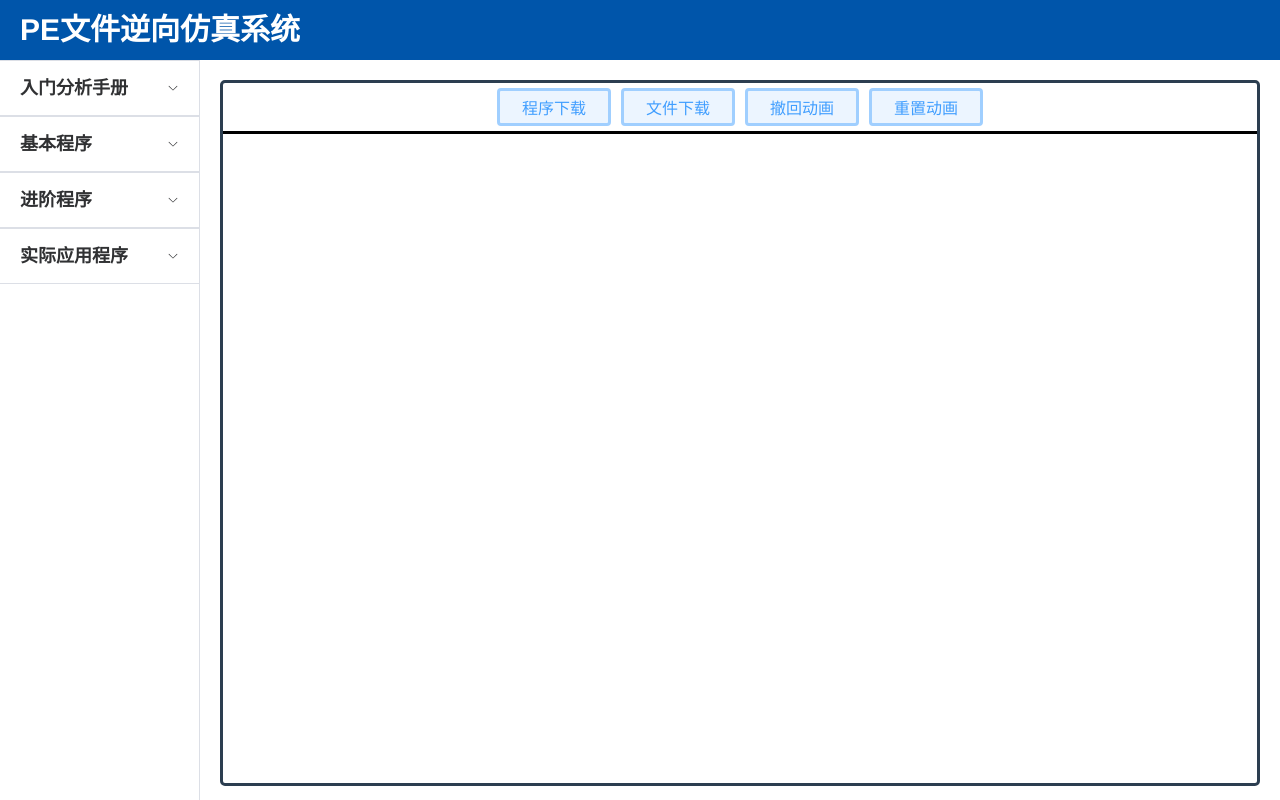
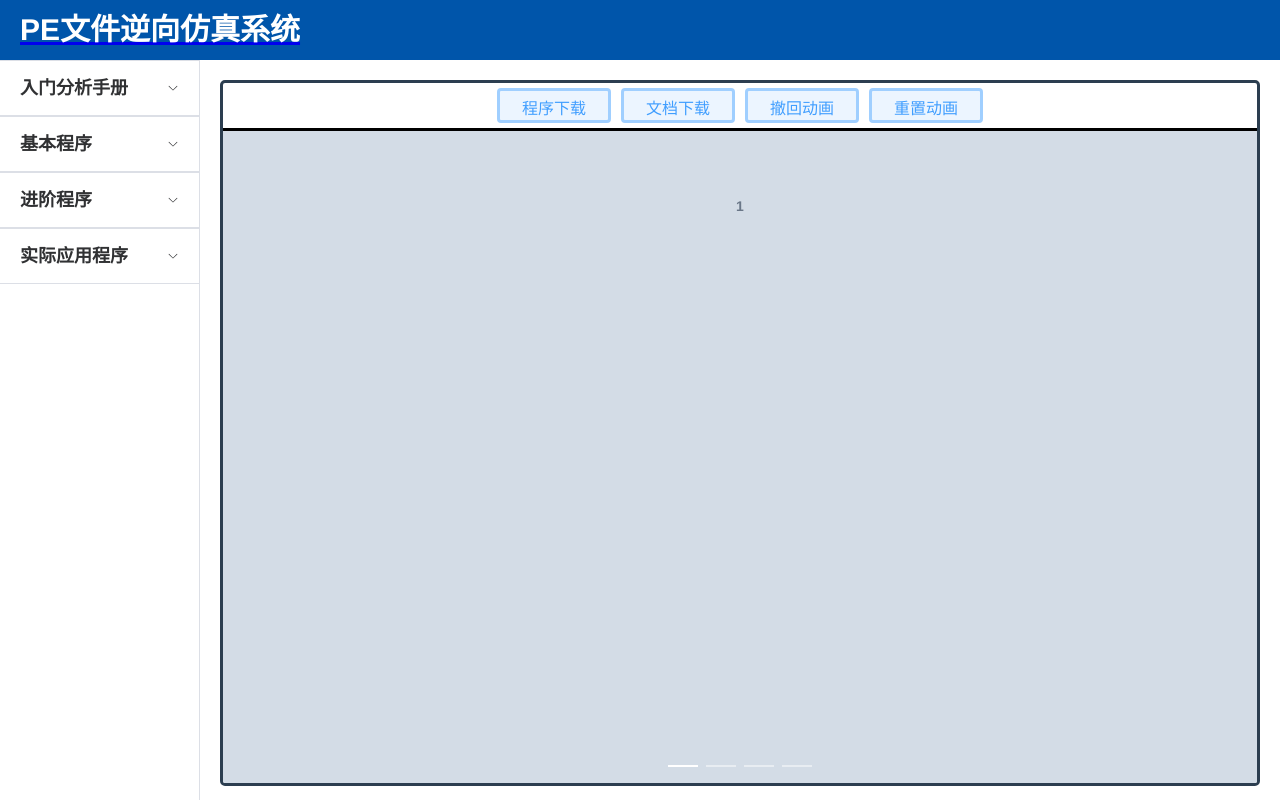
Before and after one commit to ShineYun/pe-static-analysis, a Vue app: page /example in a window 1280 px wide. Built offline with nearby package versions, Linux system fonts and the light colour scheme.

Commit message:
前端补充

```diff
--- a/src/App.vue
+++ b/src/App.vue
@@ -5,7 +5,7 @@
       <SideBar/>
     </div>
     <div id="info-view">
-      <index></index>
+      <router-view></router-view>
     </div>
   </div>
 </template>
@@ -13,11 +13,9 @@
 <script>
 import HeaderBar from "@/components/HeaderBar";
 import SideBar from "@/components/SideBar";
-import Index from "@/components/Index";
 export default {
   name: 'App',
   components: {
-    Index,
     HeaderBar,
     SideBar
   },
@@ -81,6 +79,8 @@ export default {
   border-radius: 5px;
   //overflow-y: scroll;
   overflow-x: hidden;
+  display: flex;
+  flex-direction: column;
 }
 
 </style>
--- a/src/components/HeaderBar.vue
+++ b/src/components/HeaderBar.vue
@@ -1,8 +1,10 @@
 <template>
   <div id="header-1-level">
-    <div id="header-title">
-      PE文件逆向仿真系统
-    </div>
+    <router-link to="/">
+      <div id="header-title">
+        PE文件逆向仿真系统
+      </div>
+    </router-link>
   </div>
 </template>
 
--- /dev/null
+++ b/src/router/index.js
@@ -0,0 +1,28 @@
+import { createWebHistory, createRouter } from "vue-router";
+import Index from "@/views/Index.vue";
+import Doc from "@/views/Doc.vue";
+import Example from "@/views/Example.vue"
+const routes = [
+    {
+        path: "/",
+        name: "Index",
+        component: Index,
+    },
+    {
+        path: "/doc",
+        name: "Doc",
+        component: Doc,
+    },
+    {
+        path: "/example",
+        name: "Example",
+        component: Example,
+    }
+];
+
+const router = createRouter({
+    history: createWebHistory(),
+    routes,
+});
+
+export default router;
--- /dev/null
+++ b/src/views/Doc.vue
@@ -0,0 +1,13 @@
+<template>
+  <h1>文档显示界面</h1>
+</template>
+
+<script>
+export default {
+  name: "Doc"
+}
+</script>
+
+<style scoped>
+
+</style>
--- /dev/null
+++ b/src/views/Example.vue
@@ -0,0 +1,73 @@
+<template>
+  <div id="button-group">
+    <div class="button-item">程序下载</div>
+    <div class="button-item">文档下载</div>
+    <div class="button-item">撤回动画</div>
+    <div class="button-item">重置动画</div>
+  </div>
+  <div class="block">
+    <el-carousel id="example-carousel" trigger="click" height="100%" :autoplay=false :loop=false>
+      <el-carousel-item v-for="item in 4" :key="item">
+        <h3 class="small">{{ item }}</h3>
+      </el-carousel-item>
+    </el-carousel>
+  </div>
+</template>
+
+<script>
+export default {
+}
+</script>
+
+<style lang="less">
+#button-group{
+  display: flex;
+  justify-content: center;
+  align-content: center;
+  padding: 5px;
+  border-bottom: black solid;
+  height: 35px;
+}
+.button-item{
+  background: #ecf5ff;
+  color: #409eff;
+  border: #a0cfff solid;
+  border-radius: 4px;
+  padding: 4px;
+  width: 100px;
+  &:hover{
+    background: #409eff;
+    color: #ffffff;
+    border: #409eff solid;
+  }
+}
+.button-item + .button-item{
+  margin-left: 10px;
+}
+.el-carousel__item h3 {
+  color: #475669;
+  font-size: 14px;
+  opacity: 0.75;
+  line-height: 150px;
+  margin: 0;
+  text-align: center;
+}
+
+.el-carousel__item:nth-child(2n) {
+  background-color: #99a9bf;
+}
+
+.el-carousel__item:nth-child(2n + 1) {
+  background-color: #d3dce6;
+}
+.block{
+  width: 100%;
+  flex: 1;
+}
+
+#example-carousel {
+  width: 100%;
+  height: 100%;
+}
+
+</style>
--- /dev/null
+++ b/src/views/Index.vue
@@ -0,0 +1,35 @@
+<template>
+  <div>初始主页</div>
+</template>
+
+<script>
+export default {
+}
+</script>
+
+<style lang="less">
+#button-group{
+  display: flex;
+  justify-content: center;
+  align-content: center;
+  padding: 5px;
+  border-bottom: black solid;
+}
+.button-item{
+  background: #ecf5ff;
+  color: #409eff;
+  border: #a0cfff solid;
+  border-radius: 4px;
+  padding: 4px;
+  width: 100px;
+  &:hover{
+    background: #409eff;
+    color: #ffffff;
+    border: #409eff solid;
+  }
+}
+.button-item + .button-item{
+  margin-left: 10px;
+}
+
+</style>
```
Also changed, not shown: src/main.js (+2 -13 lines).
